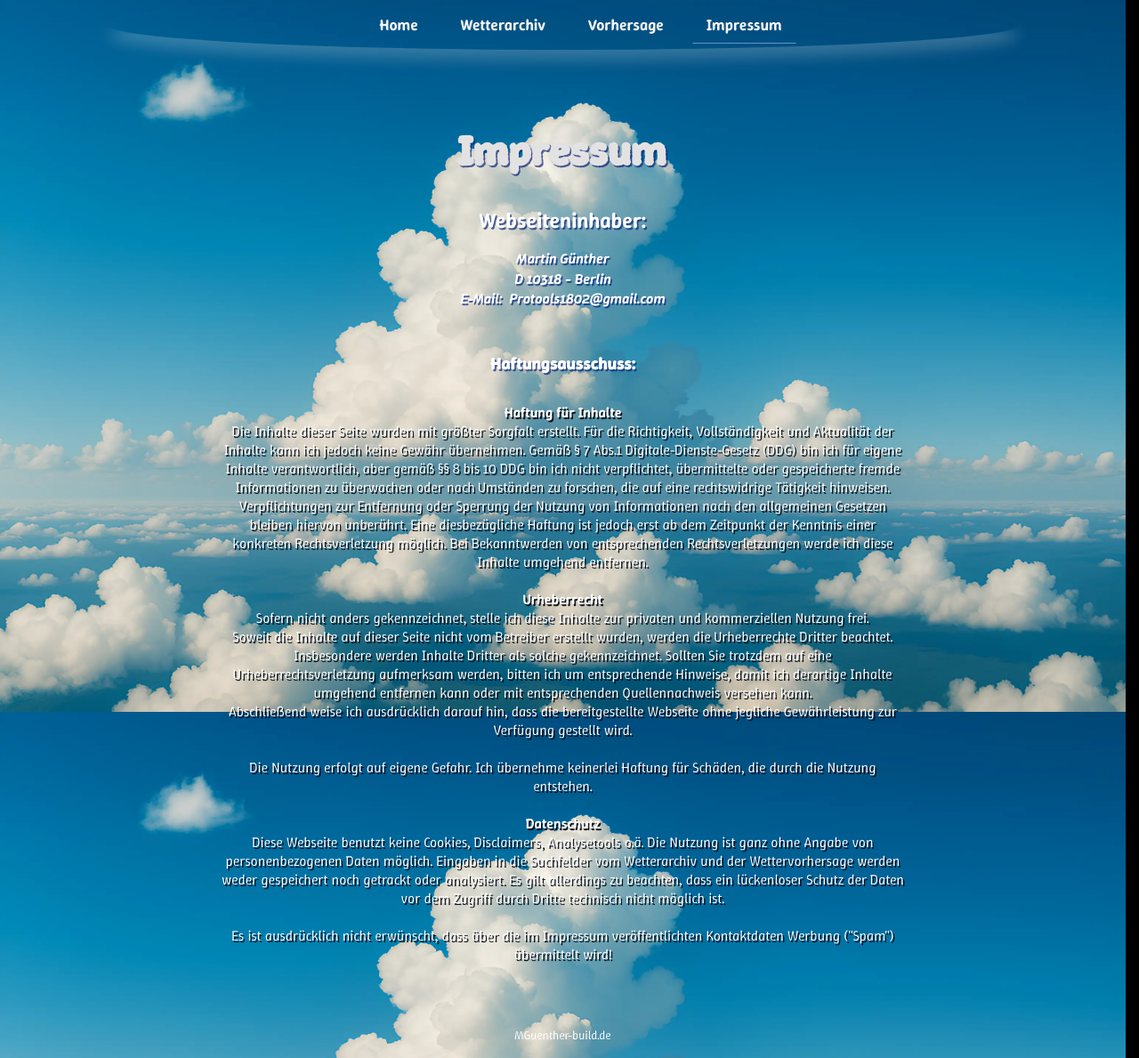
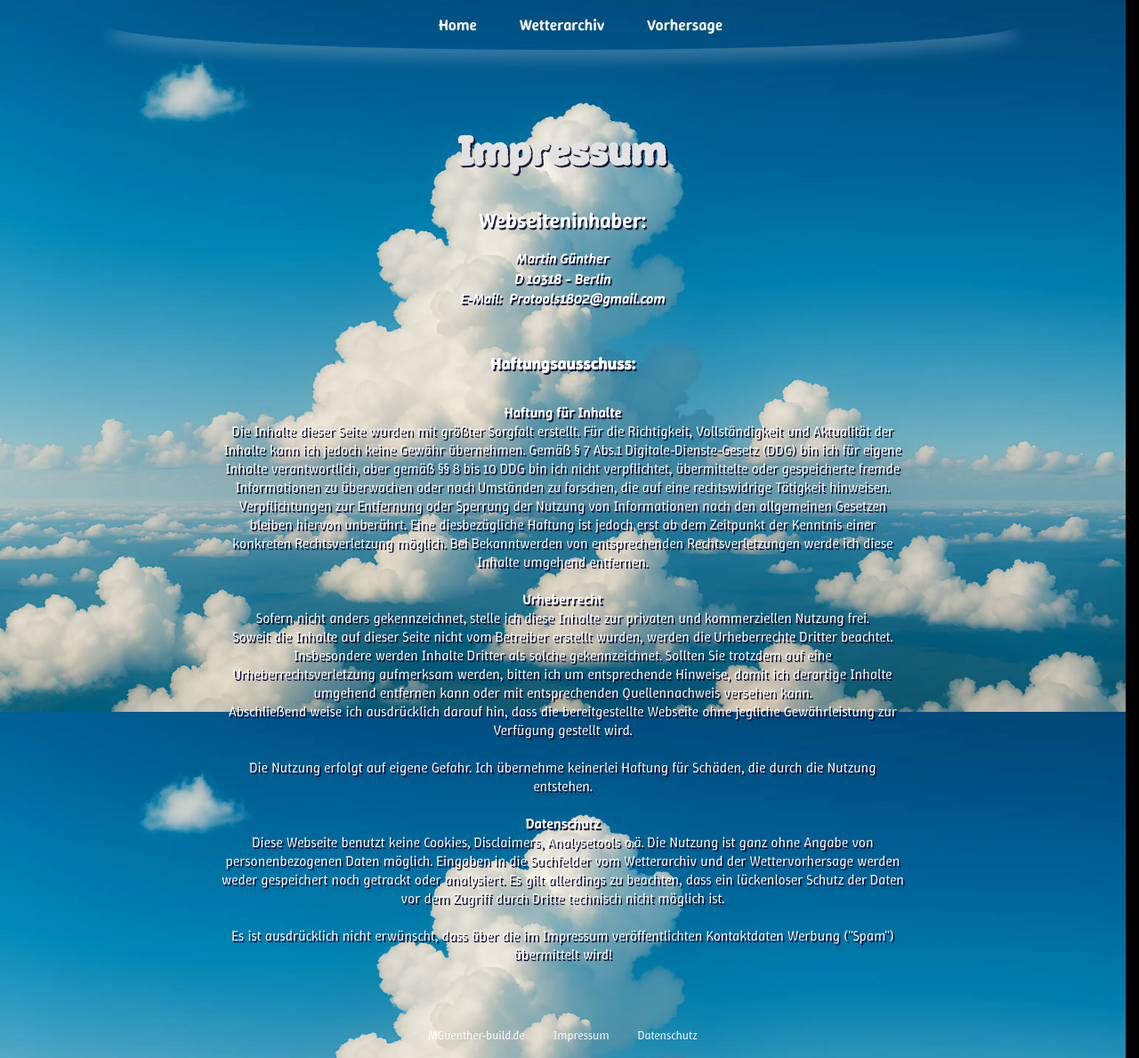
Before and after one commit to MGuenther-build/WetterApp, a Flask app: page /Impressum in a window 1280 px wide. Shown: the whole page at 89% size. Run offline with Flask 3, Linux system fonts and the light colour scheme.

Commit message:
add Datenschutz & SEO-friendliness

```diff
--- a/routes/misc.py
+++ b/routes/misc.py
@@ -16,3 +16,9 @@ def home():
 @miscRoutes.route("/Impressum")
 def impressum():
     return render_template ("impressum.html", active_page="impressum")
+
+
+
+@miscRoutes.route("/Dateschutz")
+def datenschutz():
+    return render_template ("datenschutz.html", active_page="datenschutz")
--- a/static/Styles.css
+++ b/static/Styles.css
@@ -108,7 +108,7 @@ body {
     margin-bottom: 1.5rem;
   }
 }
-.main-wrapper-impressum {
+.main-wrapper-misc {
   flex: 1;
   margin: 0 auto;
   width: 60vw;
@@ -120,7 +120,7 @@ body {
   text-align: center;
 }
 @media (max-width: 768px) {
-  .main-wrapper-impressum {
+  .main-wrapper-misc {
     width: 90vw;
     padding-top: 0.1rem;
     margin-bottom: 1.5rem;
@@ -539,6 +539,17 @@ canvas#chart {
 
 
 
+#footer {
+  opacity: 1;
+  transition: none;
+}
+#footer.hidden {
+  opacity: 0;
+  pointer-events: none;
+}
+
+
+
 .info-wrapper {
   display: block;
   max-width: 59%;
@@ -915,30 +926,30 @@ form#wetterForm button:active {
 
 
 
-.impressum-text1 {
+.misc-text1 {
   text-align: center;
   color: rgba(227, 226, 226);
   font-weight: 900;
   font-style: bold;
   font-size: 3rem;
-  text-shadow: 0.1rem 0.1rem rgba(9, 36, 123, 0.7);
+  text-shadow: 0.12rem 0.12rem rgba(4, 2, 39, 0.9);
 }
 @media (max-width: 768px) {
-  .impressum-text1 {
+  .misc-text1 {
     font-size: clamp(3.5rem, 6vw, 5rem);
     width: 100%;
     object-fit: contain;
   }
 }
-.impressum-text2 {
+.misc-text2 {
   margin: 2vh 0;
   text-align: center;
   color: white;
   font-weight: 600;
   font-style: normal;
-  text-shadow: 0.1rem 0.1rem rgba(9, 36, 123, 0.7);
+  text-shadow: 0.1rem 0.1rem rgba(4, 2, 39, 0.9);
 }
-.impressum-text3 {
+.misc-text3 {
   margin-bottom: 6vh;
   text-align: center;
   color: white;
@@ -946,9 +957,9 @@ form#wetterForm button:active {
   font-weight: 600;
   font-style: italic;
   font-size: 1.0rem;
-  text-shadow: 0.1rem 0.1rem rgba(9, 36, 123, 0.7);
+  text-shadow: 0.1rem 0.1rem rgba(4, 2, 39, 0.9);
 }
-.impressum-text4 {
+.misc-text4 {
   margin-bottom: 4vh;
   text-align: center;
   color: white;
@@ -956,21 +967,21 @@ form#wetterForm button:active {
   font-style: bold;
   font-size: 1.2rem;
 }
-.impressum-text4-sub {
-  text-shadow: 0.1rem 0.1rem rgba(9, 36, 123, 0.7);
+.misc-text4-sub {
+  text-shadow: 0.1rem 0.1rem rgba(4, 2, 39, 0.9);
 }
-.impressum-textMain {
+.misc-textMain {
   text-align: center;
   color: white;
   font-weight: 300;
   font-style: normal;
   font-size: 1.0rem;
-  text-shadow: 0.1rem 0.1rem rgba(1, 6, 13, 0.9);
+  text-shadow: 0.1rem 0.1rem rgba(4, 2, 39);
 }
-.impressum-textMain-Fett {
+.misc-textMain-Fett {
   font-weight: 600;
   font-style: normal;
-  text-shadow: 0.1rem 0.1rem rgba(1, 6, 13, 0.9);
+  text-shadow: 0.11rem 0.11rem rgba(4, 2, 39, 0.9);
 }
 
 
@@ -980,7 +991,7 @@ form#wetterForm button:active {
   font-weight: 900;
   font-style: bold;
   font-size: 4rem;
-  text-shadow: 0.1rem 0.1rem rgba(9, 36, 123, 0.7);
+  text-shadow: 0.12rem 0.12rem rgba(4, 2, 39, 0.9);
 }
 @media (max-width: 768px) {
   .notfound-text {
@@ -1004,18 +1015,27 @@ form#wetterForm button:active {
 
 
 
-.homepageLink {
+.footer {
   padding-top: 1rem;
   margin-bottom: 1rem;
   text-align: center;
 }
-.homepageLink a {
+.footer ul {
+    list-style: none;
+    padding: 0;
+    margin: 0;
+    display: flex;
+    justify-content: center;
+    gap: 2rem;
+    flex-wrap: wrap;
+}
+.footer a {
   color: white;
   font-size: 0.85rem;
   font-weight: 300;
   text-decoration: none;
 }
-.homepageLink a:hover {
+.footer a:hover {
   color: rgb(245, 241, 241);
 }
 
--- a/static/js/script.js
+++ b/static/js/script.js
@@ -130,6 +130,15 @@ function applyNewPage(html, url) {
     oldTopbar.innerHTML = newTopbar.innerHTML;
   }
 
+  const newFooter = doc.querySelector('#footer');
+  const oldFooter = document.querySelector('#footer');
+  if (newFooter && oldFooter) {
+    oldFooter.className = newFooter.className;
+    oldFooter.innerHTML = newFooter.innerHTML;
+  }
+
+  window.scrollTo({ top: 0, behavior: 'instant' });
+
   history.pushState(null, '', url);
   initPage();
   updateActiveLink(url);
--- a/templates/home.html
+++ b/templates/home.html
@@ -1,9 +1,6 @@
 {% extends "layouts/index.html" %}
-
-{% block title %}WetterApp - Home{% endblock %}
-
 {% set no_topbar = True %}
-
+{% set no_footer = True %}
 {% block content %}
     <div class="page-wrapper fade">
         <div class="main-wrapper-home">
--- a/templates/impressum.html
+++ b/templates/impressum.html
@@ -1,35 +1,32 @@
 {% extends "layouts/index.html" %}
-
-{% block title %}WetterApp - Impressum{% endblock %}
-
 {% block content %}
     <div class="page-wrapper fade">
-    <div class="main-wrapper-impressum">
+        <div class="main-wrapper-misc">
             <main class="content">
-            <h1 class="impressum-text1">
+                <h1 class="misc-text1">
                     Impressum
                 </h1>
 
-            <h2 class="impressum-text2">
+                <h2 class="misc-text2">
                     Webseiteninhaber:
                 </h2>
 
-            <h3 class="impressum-text3">
+                <h3 class="misc-text3">
                     Martin Günther<br>
                     D 10318 - Berlin<br>
                     E-Mail: &nbsp;<span id="email"></span>
                     <noscript><span class="noscript-email">Protools1802 [ät] gmail [punkt] com</span></noscript>
                 </h3>
 
-            <p class="impressum-text4">
-                <b class="impressum-text4-sub">
+                <p class="misc-text4">
+                    <b class="misc-text4-sub">
                         Haftungsausschuss:
                     </b>
                     <br>
                 </p>
 
-            <p class="impressum-textMain">
-                        <b class="impressum-textMain-Fett">Haftung für Inhalte</b><br>
+                <p class="misc-textMain">
+                    <b class="misc-textMain-Fett">Haftung für Inhalte</b><br>
                     Die Inhalte dieser Seite wurden mit größter Sorgfalt erstellt. Für die Richtigkeit, Vollständigkeit und Aktualität der Inhalte kann ich jedoch
                     keine Gewähr übernehmen. Gemäß § 7 Abs.1 Digitale-Dienste-Gesetz (DDG) bin ich für eigene Inhalte verantwortlich, aber gemäß §§ 8 bis 10 DDG bin
                     ich nicht verpflichtet, übermittelte oder gespeicherte fremde Informationen zu überwachen oder nach Umständen zu forschen, die auf eine rechtswidrige
@@ -37,7 +34,7 @@
                     unberührt. Eine diesbezügliche Haftung ist jedoch erst ab dem Zeitpunkt der Kenntnis einer konkreten Rechtsverletzung möglich. Bei Bekanntwerden von
                     entsprechenden Rechtsverletzungen werde ich diese Inhalte umgehend entfernen.<br>
                     <br>
-                        <b b class="impressum-textMain-Fett">Urheberrecht</b><br>
+                    <b b class="misc-textMain-Fett">Urheberrecht</b><br>
                     Sofern nicht anders gekennzeichnet, stelle ich diese Inhalte zur privaten und kommerziellen Nutzung frei.<br>
                     Soweit die Inhalte auf dieser Seite nicht vom Betreiber erstellt wurden, werden die Urheberrechte Dritter beachtet. Insbesondere werden Inhalte
                     Dritter als solche gekennzeichnet. Sollten Sie trotzdem auf eine Urheberrechtsverletzung aufmerksam werden, bitten ich um entsprechende Hinweise,
@@ -46,7 +43,7 @@
                     <br>
                     Die Nutzung erfolgt auf eigene Gefahr. Ich übernehme keinerlei Haftung für Schäden, die durch die Nutzung entstehen.</br>
                     <br>
-                        <b b class="impressum-textMain-Fett">Datenschutz</b><br>
+                    <b b class="misc-textMain-Fett">Datenschutz</b><br>
                     Diese Webseite benutzt keine Cookies, Disclaimers, Analysetools o.ä. Die Nutzung ist ganz ohne Angabe von personenbezogenen Daten möglich.
                     Eingaben in die Suchfelder vom Wetterarchiv und der Wettervorhersage werden weder gespeichert noch getrackt oder analysiert. Es gilt allerdings
                     zu beachten, dass ein lückenloser Schutz der Daten vor dem Zugriff durch Dritte technisch nicht möglich ist.<br>
--- a/templates/layouts/footer.html
+++ b/templates/layouts/footer.html
@@ -1,3 +1,7 @@
-<footer class="homepageLink">
-    <a href="https://www.mguenther-build.de" target="_blank" rel="noopener noreferrer">MGuenther-build.de</a>
-</footer>
+    <footer class="footer">
+        <ul>
+            <li><a href="https://www.mguenther-build.de" target="_blank" rel="noopener noreferrer">MGuenther-build.de</a></li>
+            <li class="{% if request.path == '/Impressum' %}active{% endif %}"><a href="{{ url_for('misc.impressum') }}">Impressum</a></li>
+            <li class="{% if request.path == '/Datenschutz' %}active{% endif %}"><a href="{{ url_for('misc.datenschutz') }}">Datenschutz</a></li>
+        </ul>
+    </footer>
--- a/templates/layouts/index.html
+++ b/templates/layouts/index.html
@@ -4,9 +4,25 @@
   <title>{% block title %}WetterApp{% endblock %}</title>
   <meta charset="UTF-8">
   <meta name="viewport" content="width=device-width, initial-scale=1.0">
+  <meta name="description" content="WetterApp von Martin Günther. Historische Wetterdaten und aktuelle Wettervorhersagen.">
   <link rel="preload" href="{{ url_for('static', filename='styles.css') }}" as="style">
   <link rel="icon" href="{{ url_for('static', filename='Favicon_Wetter.png') }}" type="image/png">
   <link rel="stylesheet" href="{{ url_for('static', filename='styles.css') }}">
+  <script type="application/ld+json">
+    {
+      "@context": "https://schema.org",
+      "@type": "Person",
+      "name": "Martin Günther",
+      "jobTitle": "Softwareentwickler",
+      "address": {
+          "@type": "PostalAddress",
+          "addressLocality": "Berlin",
+          "addressCountry": "DE"
+      },
+      "url": "https://wetterapp.mguenther-build.de",
+      "sameAs": [ "https://github.com/MGuenther-build" ]
+    }
+  </script>
   <script src="{{ url_for('static', filename='js/script.js') }}" defer></script>
   {% block specificScript %}{% endblock %}
   <script src="https://cdn.jsdelivr.net/npm/chart.js" defer></script>
@@ -14,10 +30,11 @@
   <script src="{{ url_for('static', filename='js/wettervorhersage.js') }}" defer></script>
 </head>
 <body>
-    <div id="topbar" class="{% if no_topbar %}hidden{% endif %}">
-      {% include "layouts/topbar.html" %}
-    </div>
-    {% block content %}{% endblock %}
-    {% include "layouts/footer.html" %}
+  <div id="topbar" class="{% if no_topbar %}hidden{% endif %}">
+{% include "layouts/topbar.html" %}
+  </div>
+  {% block content %}{% endblock %}
+  <div id="footer" class="{% if no_footer %}hidden{% endif %}">
+{% include "layouts/footer.html" %}
 </body>
 </html>
--- a/templates/layouts/topbar.html
+++ b/templates/layouts/topbar.html
@@ -4,6 +4,5 @@
           <li class="{% if request.path == '/Home' %}active{% endif %}"><a href="{{ url_for('misc.home') }}">Home</a></li>
           <li class="{% if request.path == '/Wetterarchiv' %}active{% endif %}"><a href="{{ url_for('archive.wetterarchiv') }}">Wetterarchiv</a></li>
           <li class="{% if request.path == '/3-Tage-Wetter' %}active{% endif %}"><a href="{{ url_for('forecast.wettervorhersage_3_Tage') }}">Vorhersage</a></li>
-      <li class="{% if request.path == '/Impressum' %}active{% endif %}"><a href="{{ url_for('misc.impressum') }}">Impressum</a></li>
       </ul>
     </nav>
--- a/templates/wetterarchiv.html
+++ b/templates/wetterarchiv.html
@@ -1,7 +1,4 @@
 {% extends "layouts/index.html" %}
-
-{% block title %}WetterApp - Wetterarchiv{% endblock %}
-
 {% block content %}
     <div class="page-wrapper fade">
         <div class="main-wrapper-archiv">
--- a/templates/wettervorhersage.html
+++ b/templates/wettervorhersage.html
@@ -1,7 +1,4 @@
 {% extends "layouts/index.html" %}
-
-{% block title %}WetterApp - Wettervorhersage{% endblock %}
-
 {% block content %}
     <div class="page-wrapper fade">
         <div class="main-wrapper-vorhersage">
```
Also changed, not shown: templates/404.html (+4 -8 lines), templates/datenschutz.html (added, +68 -0 lines). Lines whose indentation alone changed are shown as unchanged.
